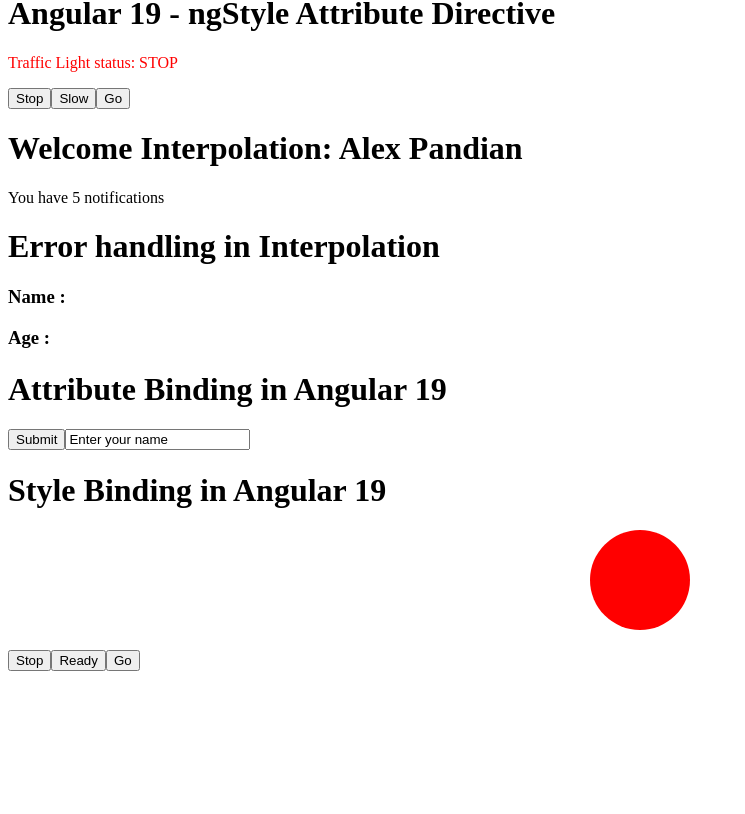
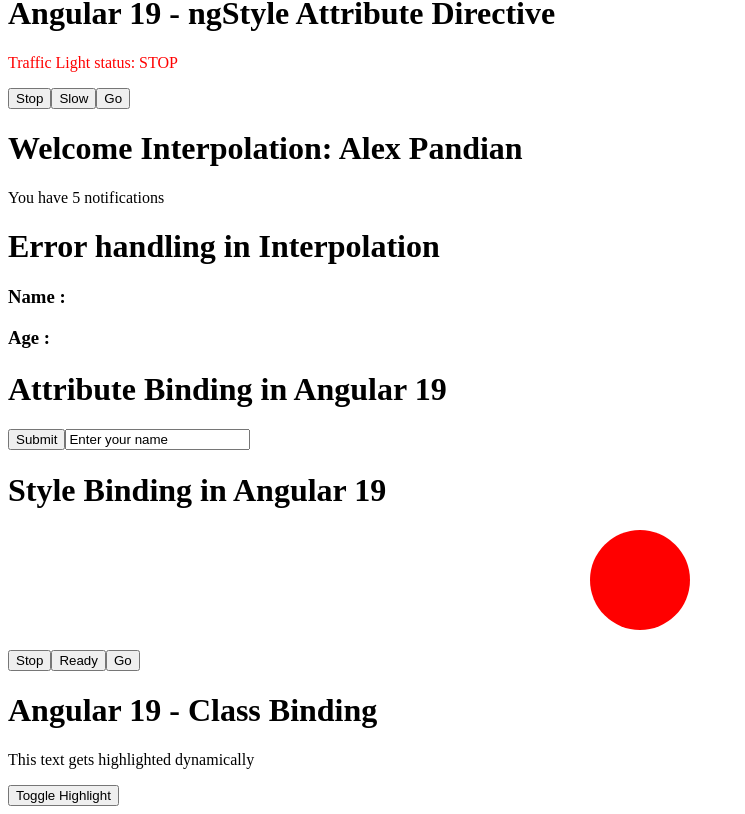
Before and after one commit to Rishab-RajHR/Angular, an Angular app: page / in a window 1280 px wide. Shown: the part 1241-2055 px from the top of the page, without its empty margins (0-745 px from the left). Before the commit the page ends 1920 px from the top, so only its background shows below. Built offline with nearby package versions, Linux system fonts and the light colour scheme.

Commit message:
Property Binding

```diff
--- a/src/app/app.html
+++ b/src/app/app.html
@@ -14,4 +14,5 @@
 <app-error-handling-interpolation></app-error-handling-interpolation>
 <app-attribute-binding></app-attribute-binding>
 <app-style-binding></app-style-binding>
+<app-class-binding></app-class-binding>
 <router-outlet />
--- a/src/app/app.ts
+++ b/src/app/app.ts
@@ -16,10 +16,11 @@ import { Interpolation } from './interpolation/interpolation';
 import { ErrorHandlingInterpolation } from './error-handling-interpolation/error-handling-interpolation';
 import { AttributeBinding } from "./attribute-binding/attribute-binding";
 import { StyleBinding } from "./style-binding/style-binding";
+import { ClassBinding } from "./class-binding/class-binding";
 
 @Component({
   selector: 'app-root',
-  imports: [RouterOutlet, HostListenerExample, PreserverWhitespaceExample, EncapsulationFirst, Parent, Super, IfDirectives, SwitchCaseDirective, ForDirective, NgClassDirective, NgStyle, Interpolation, ErrorHandlingInterpolation, AttributeBinding, StyleBinding],
+  imports: [RouterOutlet, HostListenerExample, PreserverWhitespaceExample, EncapsulationFirst, Parent, Super, IfDirectives, SwitchCaseDirective, ForDirective, NgClassDirective, NgStyle, Interpolation, ErrorHandlingInterpolation, AttributeBinding, StyleBinding, ClassBinding],
   templateUrl: './app.html',
   styleUrl: './app.css',
   encapsulation: ViewEncapsulation.None
--- /dev/null
+++ b/src/app/class-binding/class-binding.css
@@ -0,0 +1,6 @@
+.highlighted{
+   color: white;
+   background-color: yellowgreen;
+   padding: 2;
+   border-radius: 3px;
+}
--- /dev/null
+++ b/src/app/class-binding/class-binding.html
@@ -0,0 +1,5 @@
+<div>
+  <h1>Angular 19 - Class Binding</h1>
+  <p [class.highlighted]="isHighlighted">This text gets highlighted dynamically</p>
+  <button (click)="toggleHighlight()">Toggle Highlight</button>
+</div>
--- /dev/null
+++ b/src/app/class-binding/class-binding.ts
@@ -0,0 +1,16 @@
+import { Component } from '@angular/core';
+
+@Component({
+  selector: 'app-class-binding',
+  imports: [],
+  templateUrl: './class-binding.html',
+  styleUrl: './class-binding.css',
+})
+export class ClassBinding {
+      isHighlighted: boolean = false;
+
+      toggleHighlight() {
+        this.isHighlighted = !this.isHighlighted;
+      }
+
+}
```
Also changed, not shown: 1 other file (tests, documents, lock files or other folders).
